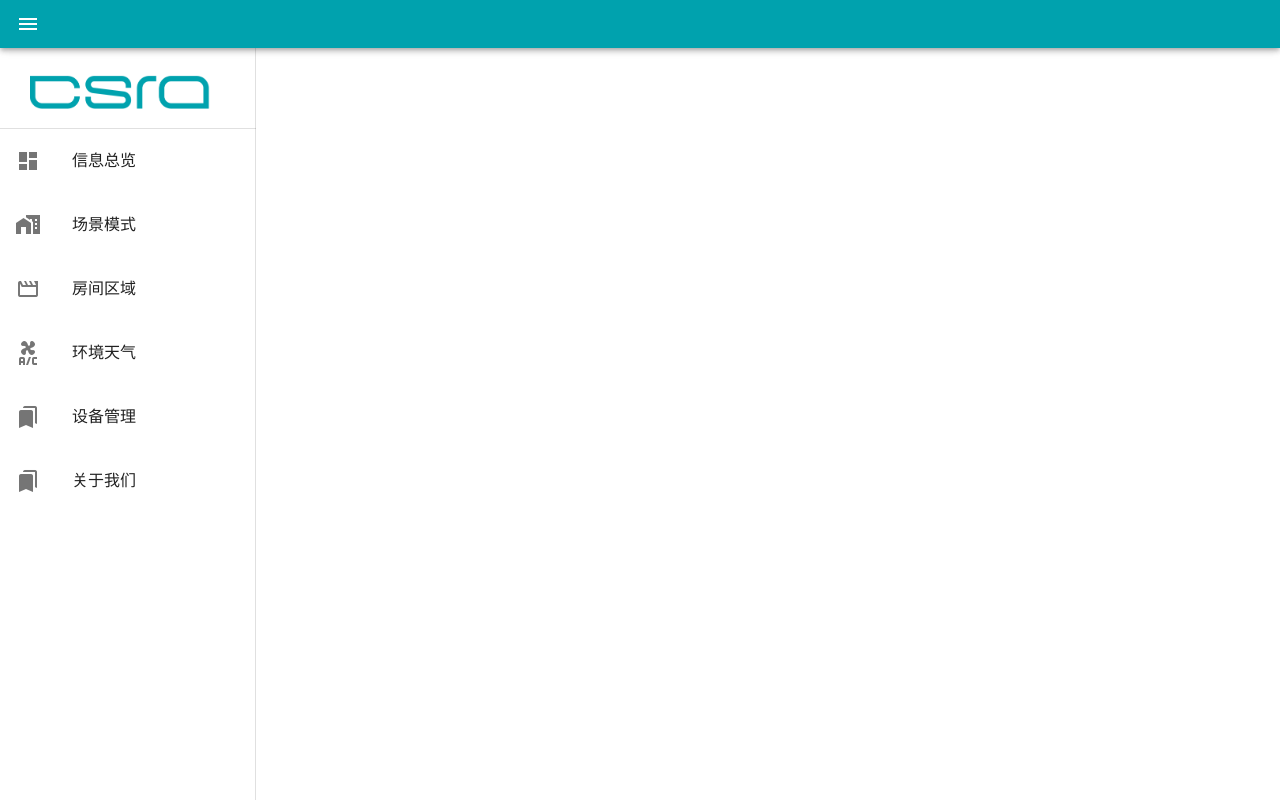
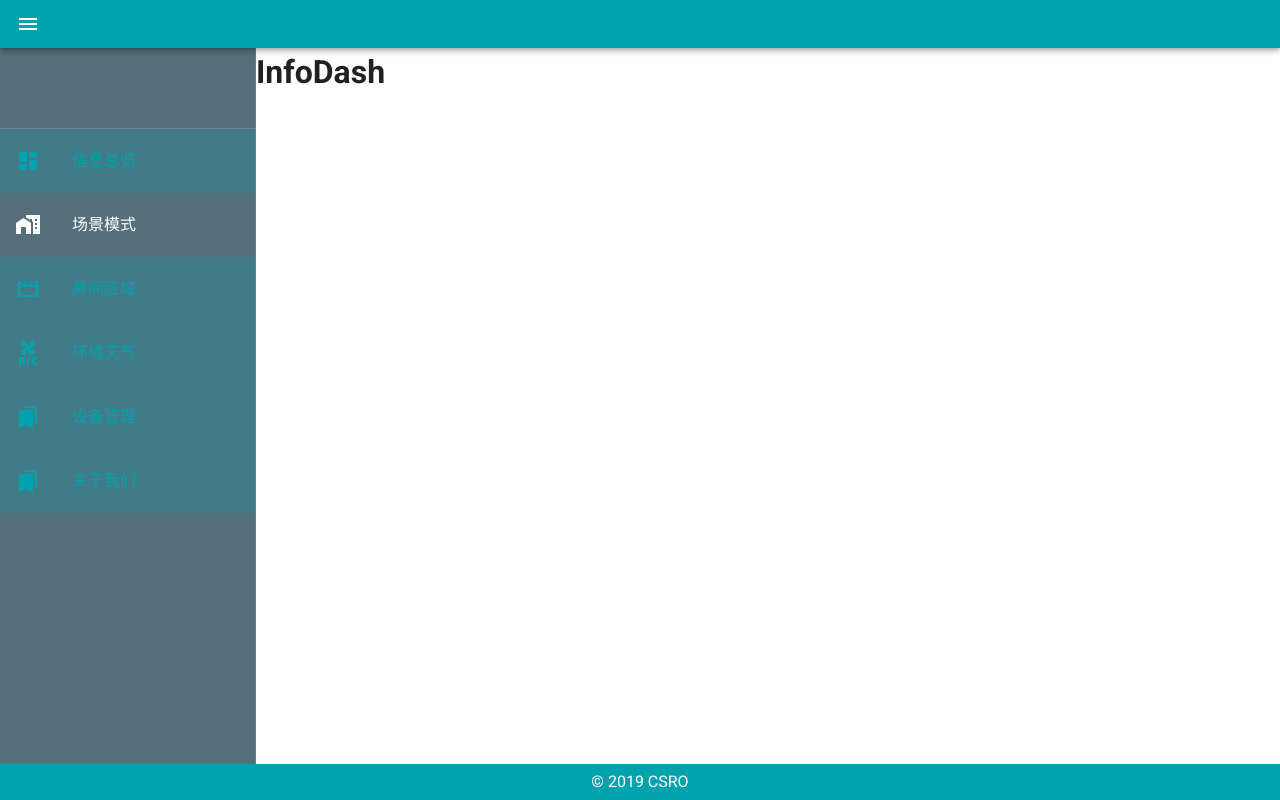
Before and after one commit to dereklitaoo/csro_vue_2019_11_28, a Vue app: page /#/ in a window 1280 px wide. Built offline with nearby package versions, Linux system fonts and the light colour scheme.

Commit message:
add router

```diff
--- a/src/App.vue
+++ b/src/App.vue
@@ -1,6 +1,6 @@
 <template>
   <v-app id="inspire">
-    <v-navigation-drawer v-model="drawer" app clipped>
+    <v-navigation-drawer v-model="drawer" app clipped dark color="blue-grey darken-1">
       <v-list two-line>
         <v-list-item class="align-center justify-center">
           <v-list-item-avatar tile width="180px">
@@ -8,7 +8,14 @@
           </v-list-item-avatar>
         </v-list-item>
         <v-divider></v-divider>
-        <v-list-item v-for="item in items" :key="item.text" link>
+        <v-list-item
+          v-for="item in items"
+          :key="item.text"
+          link
+          router
+          :to="item.path"
+          color="primary"
+        >
           <v-list-item-action>
             <v-icon>{{ item.icon }}</v-icon>
           </v-list-item-action>
@@ -22,6 +29,14 @@
     <v-app-bar app color="primary" dense dark clipped-left>
       <v-app-bar-nav-icon @click.stop="drawer = !drawer" />
     </v-app-bar>
+    <v-content>
+      <router-view></router-view>
+    </v-content>
+    <v-footer app dark color="primary">
+      <v-layout justify-center>
+        <v-flex shrink>&copy;&nbsp;2019&nbsp;CSRO</v-flex>
+      </v-layout>
+    </v-footer>
   </v-app>
 </template>
 
@@ -33,12 +48,12 @@ export default {
 
   data: () => ({
     items: [
-      { icon: "mdi-view-dashboard", text: "信息总览" },
-      { icon: "mdi-home-city", text: "场景模式" },
-      { icon: "mdi-movie-outline", text: "房间区域" },
-      { icon: "mdi-air-conditioner", text: "环境天气" },
-      { icon: "mdi-bookmark-multiple", text: "设备管理" },
-      { icon: "mdi-bookmark-multiple", text: "关于我们" }
+      { icon: "mdi-view-dashboard", text: "信息总览", path: "/" },
+      { icon: "mdi-home-city", text: "场景模式", path: "/Scenes" },
+      { icon: "mdi-movie-outline", text: "房间区域", path: "/" },
+      { icon: "mdi-air-conditioner", text: "环境天气", path: "/" },
+      { icon: "mdi-bookmark-multiple", text: "设备管理", path: "/" },
+      { icon: "mdi-bookmark-multiple", text: "关于我们", path: "/" }
     ]
   })
 };
--- a/src/router/index.js
+++ b/src/router/index.js
@@ -1,27 +1,25 @@
-import Vue from 'vue'
-import VueRouter from 'vue-router'
-import Home from '../views/Home.vue'
+import Vue from "vue";
+import VueRouter from "vue-router";
+import Infodash from "../views/01-Infodash.vue";
+import Scenes from "../views/02-Scenes.vue";
 
-Vue.use(VueRouter)
+Vue.use(VueRouter);
 
 const routes = [
   {
-    path: '/',
-    name: 'home',
-    component: Home
+    path: "/",
+    name: "Infodash",
+    component: Infodash
   },
   {
-    path: '/about',
-    name: 'about',
-    // route level code-splitting
-    // this generates a separate chunk (about.[hash].js) for this route
-    // which is lazy-loaded when the route is visited.
-    component: () => import(/* webpackChunkName: "about" */ '../views/About.vue')
+    path: "/Scenes",
+    name: "Scenes",
+    component: Scenes
   }
-]
+];
 
 const router = new VueRouter({
   routes
-})
+});
 
-export default router
+export default router;
--- /dev/null
+++ b/src/views/01-Infodash.vue
@@ -0,0 +1,5 @@
+<template>
+  <div class="infodash">
+    <h1>InfoDash</h1>
+  </div>
+</template>
--- /dev/null
+++ b/src/views/02-Scenes.vue
@@ -0,0 +1,5 @@
+<template>
+  <div class="Scenes">
+    <h1>Scenes</h1>
+  </div>
+</template>
--- a/src/views/About.vue
+++ /dev/null
@@ -1,5 +0,0 @@
-<template>
-  <div class="about">
-    <h1>This is an about page</h1>
-  </div>
-</template>
--- a/src/views/Home.vue
+++ /dev/null
@@ -1,18 +0,0 @@
-<template>
-  <div class="home">
-    <img alt="Vue logo" src="../assets/logo.png">
-    <HelloWorld msg="Welcome to Your Vue.js App"/>
-  </div>
-</template>
-
-<script>
-// @ is an alias to /src
-import HelloWorld from '@/components/HelloWorld.vue'
-
-export default {
-  name: 'home',
-  components: {
-    HelloWorld
-  }
-}
-</script>
```
